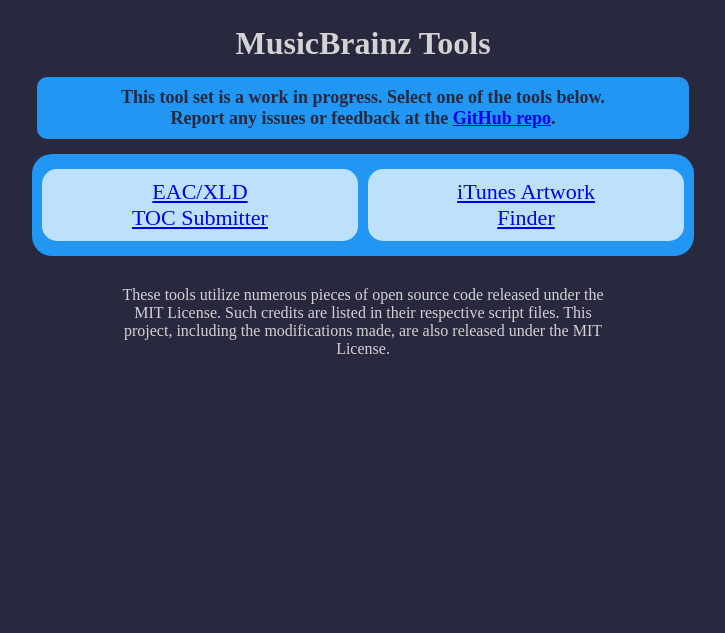
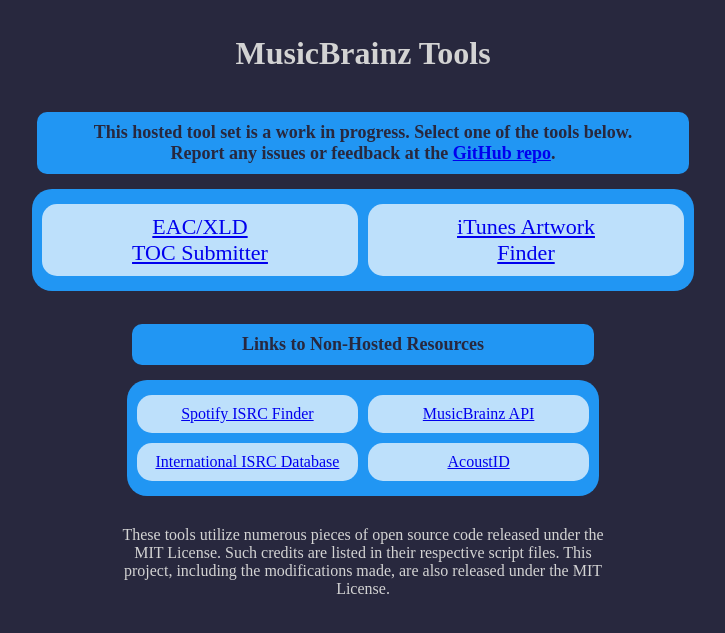
Before and after one commit to thwaller/musicbrainz, a PHP site: page / in a window 1280 px wide. Shown: the top 633 px of the page, without its empty margins (277-1002 px from the left). Run offline with PHP 8.4, Linux system fonts and the light colour scheme.

Commit message:
add resource links

```diff
--- a/index.html
+++ b/index.html
@@ -9,13 +9,21 @@
 </head>
 <body>
     <h1>MusicBrainz Tools</h1>
-    <h2>This tool set is a work in progress. Select one of the tools below.<br />Report any issues or feedback at the
+    <h2>This hosted tool set is a work in progress. Select one of the tools below.<br />Report any issues or feedback at the
         <a href="https://github.com/thwaller/musicbrainz">GitHub repo</a>.</h2>
     <div class="grid-container">
         <div><a href="./eac-toc/index.html">EAC/XLD<br />TOC Submitter</a></div>
         <div><a href="./itunes/index.html">iTunes Artwork<br />Finder</a></div>
         <!--<div>TBD</div>
         <div>TBD</div>-->
+    </div>
+    <br />
+    <h2 id="link">Links to Non-Hosted Resources</h2>
+    <div class="grid-container" id="link">
+        <div id="links"><a href="https://www.isrcfinder.com/">Spotify ISRC Finder</a></div>
+        <div id="links"><a href="https://musicbrainz.org/doc/MusicBrainz_API">MusicBrainz API</a></div>
+        <div id="links"><a href="https://isrcsearch.ifpi.org/#!/search">International ISRC Database</a></div>
+        <div id="links"><a href="https://acoustid.org/">AcoustID</a></div>
     </div>
     <div class="footer">
         These tools utilize numerous pieces of open source code released under the MIT License.
--- a/style.css
+++ b/style.css
@@ -8,7 +8,7 @@
 
 h1 {
 	width: 50%;
-	margin: 25px auto 0 auto;
+	margin: 35px auto 40px auto;
 }
 
 h2 {
@@ -42,6 +42,14 @@
     border-radius: 15px;
 }
 
+#link {
+    width: 35%;
+}
+
+#links {
+    font-size: 16px;
+}
+
 .footer {
     padding: 20px;
     width: 40%;
```
